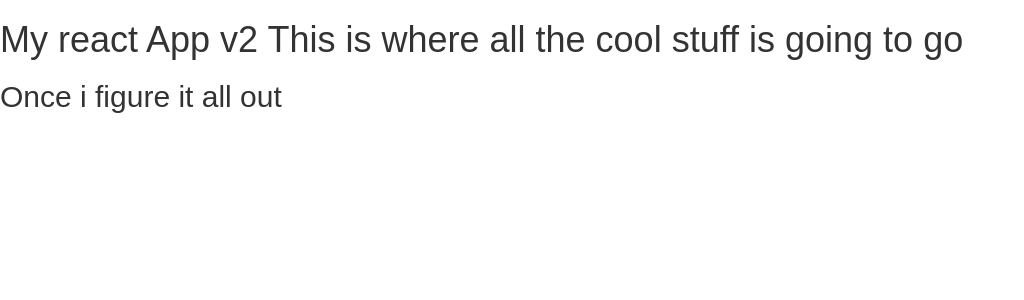
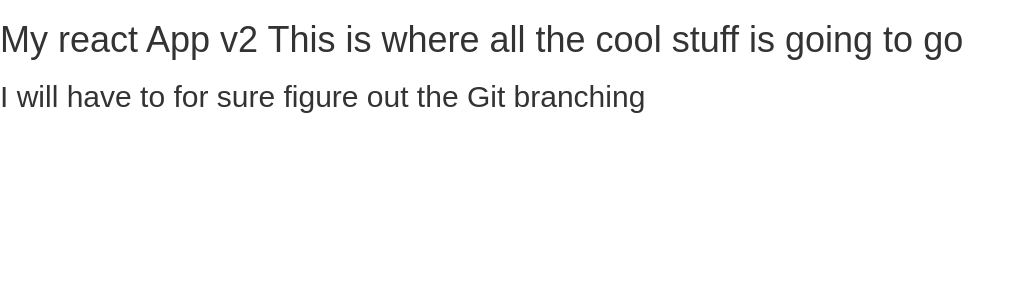
Before and after one commit to geoklown/MERNdevconnect, a React (Create React App) app in the folder client/: page / in a window 1280 px wide. Shown: the top 300 px of the page, without its empty margins (0-1024 px from the left). Built offline with nearby package versions, Linux system fonts and the light colour scheme.

Commit message:
figuring out Gitlab branching graph

```diff
--- a/client/src/App.js
+++ b/client/src/App.js
@@ -7,7 +7,7 @@ class App extends Component {
     return (
       <div className="App">
         <h1>My react App v2 This is where all the cool stuff is going to go</h1>
-        <h2>Once i figure it all out</h2>
+        <h2>I will have to for sure figure out the Git branching </h2>
       </div>
     );
   }
```
